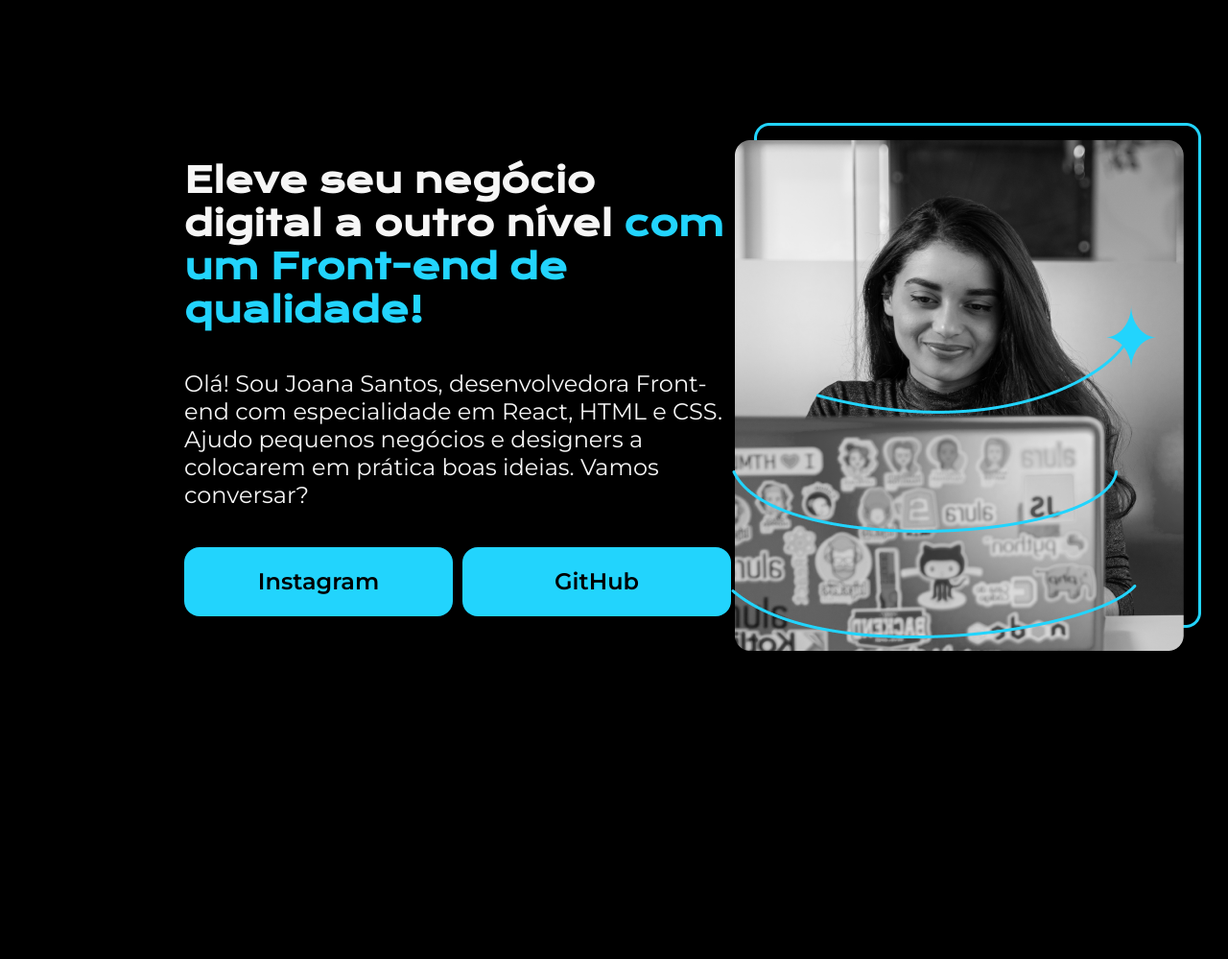
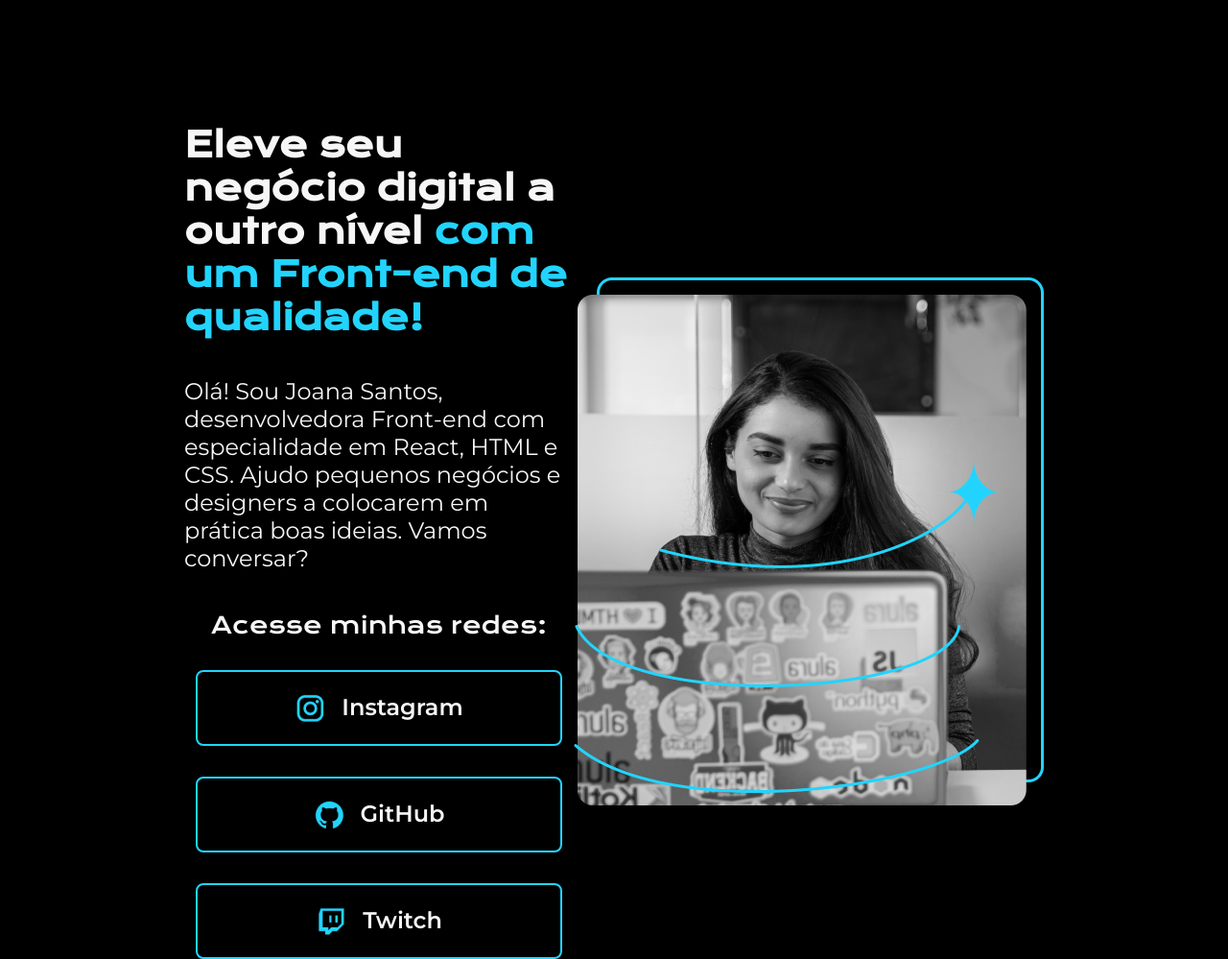
Before and after one commit to RanielliSoares/FrontEnd-Alura, a plain HTML site: page HTML CSS PORTFOLIO/index.html in a window 1280 px wide. Shown: the whole page at 96% size. Before the commit the page ends 928 px from the top, so only its background shows below. Drawn offline with nearby package versions, Linux system fonts and the light colour scheme.

Commit message:
Estilização de Imagens e botões

```diff
--- a/HTML CSS PORTFOLIO/index.html
+++ b/HTML CSS PORTFOLIO/index.html
@@ -24,8 +24,20 @@
                 colocarem em prática boas ideias. Vamos
                 conversar?</p>
             <div class="apresentacao__links">
-                <a class="apresentacao__links__link" href="https://instagram.com/rafaballerini">Instagram</a>
-                <a class="apresentacao__links__link" href="https://github.com/guilhermeonrails">GitHub</a>
+                <h2 class="apresentacao__links__subtitulo">Acesse minhas redes:</h2>
+                <a class="apresentacao__links__link" href="https://instagram.com/rafaballerini">
+                    <img src="./assets/instagram.png" alt="Imagem logo Instagram">
+                    Instagram
+                </a>
+                <a class="apresentacao__links__link" href="https://github.com/guilhermeonrails">
+                    <img src="./assets/github.png" alt="Imagem logo GitHub">
+                    GitHub
+                </a>
+                <a class="apresentacao__links__link" href="https://github.com/guilhermeonrails">
+                    <img src="./assets/twitch.png" alt="Imagem logo GitHub">
+                    Twitch
+                </a>
+
             </div>
         </section>
         <img src="imagem.png" alt="Foto da Joana Santos programando">
--- a/HTML CSS PORTFOLIO/style.css
+++ b/HTML CSS PORTFOLIO/style.css
@@ -34,18 +34,31 @@ body{
 }
 .apresentacao__links{
     display: flex;
+    flex-direction: column;
     justify-content: space-between;
-    gap: 10px;
+    align-items: center;
+    gap: 32px;
 }
-.apresentacao__links__link{
-    background-color: #22D4FD;
-    width: 280px;
+.apresentacao__links__subtitulo {
+    font-family:'Krona One', sans-serif;
+    font-weight: 400;
+    font-size: 24px;
+}
+.apresentacao__links__link {
+    display: flex;
+    justify-content: center;
+    gap: 16px;
+    border: 2px solid #22D4FD;
+    width: 378px;
     text-align: center;
-    border-radius: 16px;
+    border-radius: 8px;
     font-size: 24px;
     font-weight: 600;
     padding: 21.5px 0;
     text-decoration: none;
-    color: #000000;
+    color: #F6F6F6;
     font-family: 'Montserrat', sans-serif;
 }
+.apresentacao__links__link:hover{
+    background-color: #272727;
+}
```
Also changed, not shown: HTML CSS PORTFOLIO/assets/Imagem.png (added), HTML CSS PORTFOLIO/assets/github.png (added), HTML CSS PORTFOLIO/assets/instagram.png (added), HTML CSS PORTFOLIO/assets/linkedin.png (added), HTML CSS PORTFOLIO/assets/twitch.png (added), HTML CSS PORTFOLIO/assets/twitter-novo.png (added), HTML CSS PORTFOLIO/assets/twitter.png (added).
